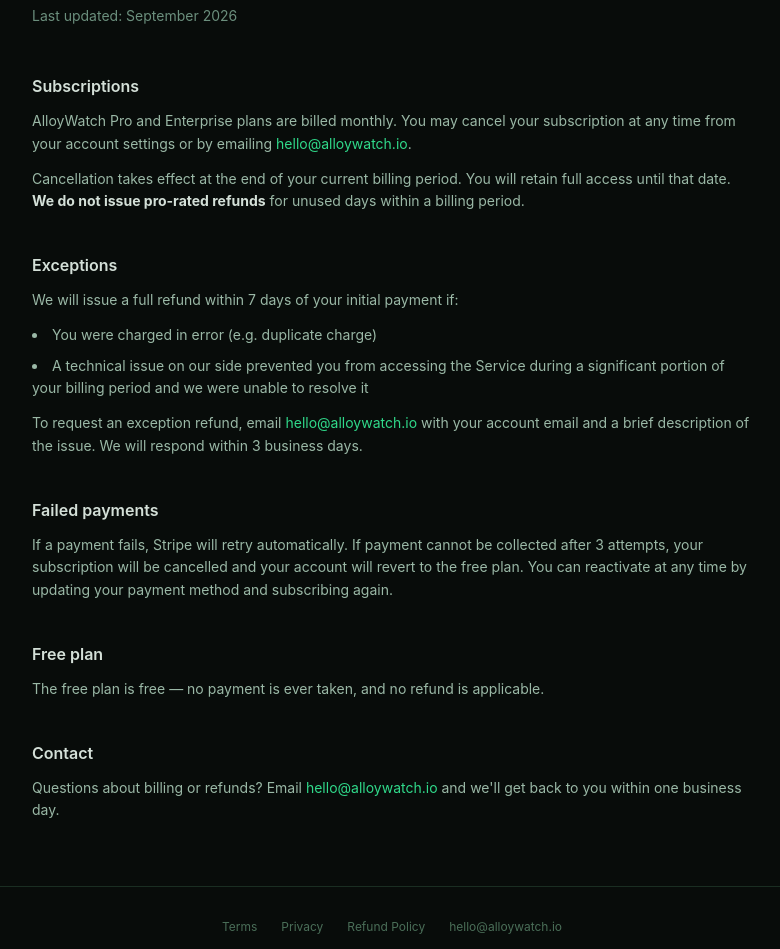
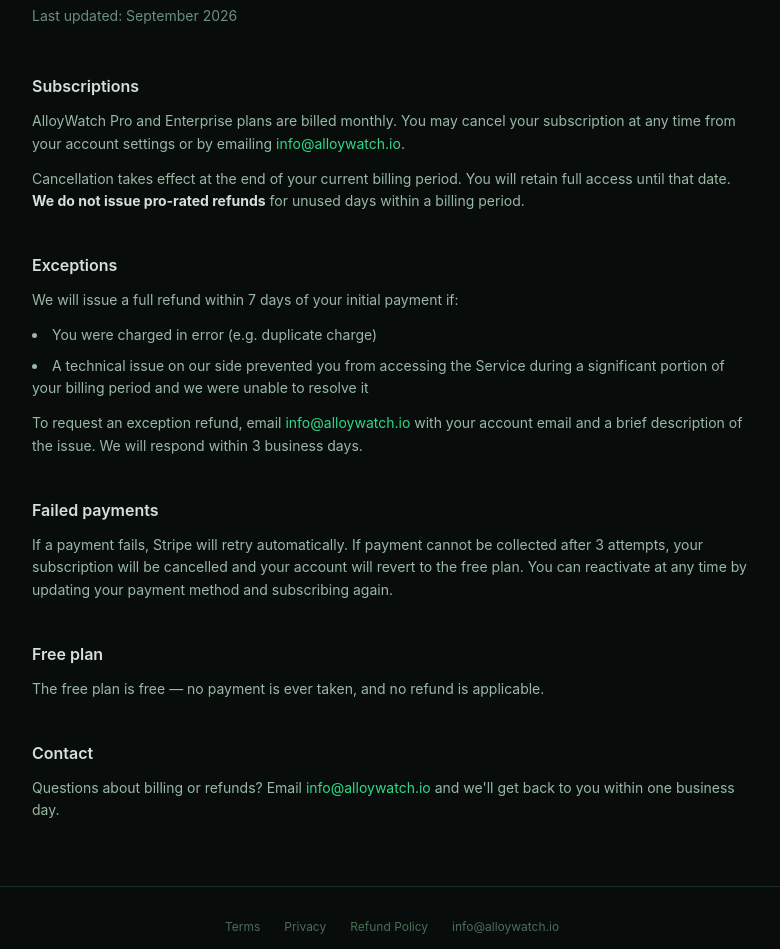
Before and after one commit to jamieinmallorca-afk/alloywatch, a Next.js app: page /refund in a window 1280 px wide. Shown: the part 163-1112 px from the top of the page, without its empty margins (248-1028 px from the left). Built offline with nearby package versions, Linux system fonts and the light colour scheme.

Commit message:
Refund: replace all hello@ with info@alloywatch.io

```diff
--- a/app/refund/page.tsx
+++ b/app/refund/page.tsx
@@ -18,7 +18,7 @@
 
           <section>
             <h2 className="text-base font-semibold text-[#d4e0d8] mb-3">Subscriptions</h2>
-            <p>AlloyWatch Pro and Enterprise plans are billed monthly. You may cancel your subscription at any time from your account settings or by emailing <a href="mailto:hello@alloywatch.io" className="text-[#30d98a] hover:underline">hello@alloywatch.io</a>.</p>
+            <p>AlloyWatch Pro and Enterprise plans are billed monthly. You may cancel your subscription at any time from your account settings or by emailing <a href="mailto:info@alloywatch.io" className="text-[#30d98a] hover:underline">info@alloywatch.io</a>.</p>
             <p className="mt-3">Cancellation takes effect at the end of your current billing period. You will retain full access until that date. <strong className="text-[#d4e0d8]">We do not issue pro-rated refunds</strong> for unused days within a billing period.</p>
           </section>
 
@@ -29,7 +29,7 @@
               <li>You were charged in error (e.g. duplicate charge)</li>
               <li>A technical issue on our side prevented you from accessing the Service during a significant portion of your billing period and we were unable to resolve it</li>
             </ul>
-            <p className="mt-3">To request an exception refund, email <a href="mailto:hello@alloywatch.io" className="text-[#30d98a] hover:underline">hello@alloywatch.io</a> with your account email and a brief description of the issue. We will respond within 3 business days.</p>
+            <p className="mt-3">To request an exception refund, email <a href="mailto:info@alloywatch.io" className="text-[#30d98a] hover:underline">info@alloywatch.io</a> with your account email and a brief description of the issue. We will respond within 3 business days.</p>
           </section>
 
           <section>
@@ -44,7 +44,7 @@
 
           <section>
             <h2 className="text-base font-semibold text-[#d4e0d8] mb-3">Contact</h2>
-            <p>Questions about billing or refunds? Email <a href="mailto:hello@alloywatch.io" className="text-[#30d98a] hover:underline">hello@alloywatch.io</a> and we&apos;ll get back to you within one business day.</p>
+            <p>Questions about billing or refunds? Email <a href="mailto:info@alloywatch.io" className="text-[#30d98a] hover:underline">info@alloywatch.io</a> and we&apos;ll get back to you within one business day.</p>
           </section>
 
         </div>
@@ -55,7 +55,7 @@
           <Link href="/terms" className="hover:text-[#6b8f7d] transition-colors">Terms</Link>
           <Link href="/privacy" className="hover:text-[#6b8f7d] transition-colors">Privacy</Link>
           <Link href="/refund" className="hover:text-[#6b8f7d] transition-colors">Refund Policy</Link>
-          <Link href="mailto:hello@alloywatch.io" className="hover:text-[#6b8f7d] transition-colors">hello@alloywatch.io</Link>
+          <Link href="mailto:info@alloywatch.io" className="hover:text-[#6b8f7d] transition-colors">info@alloywatch.io</Link>
         </div>
       </footer>
     </div>
```
